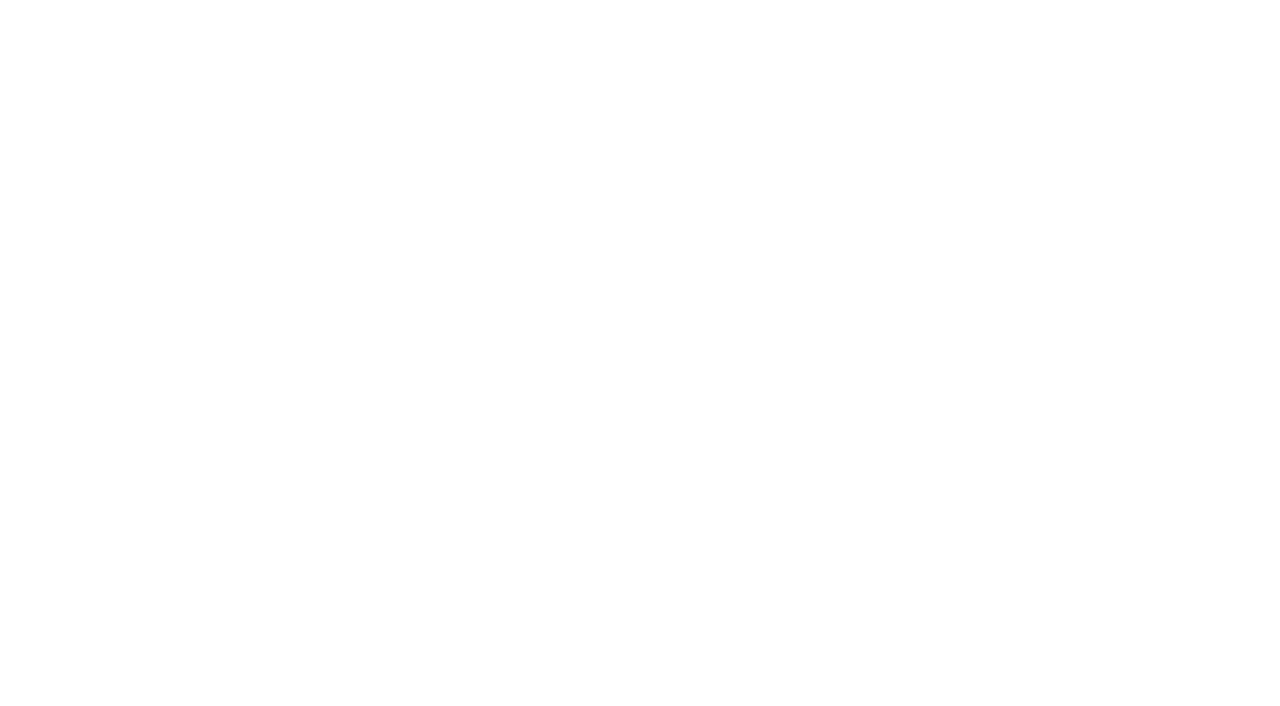
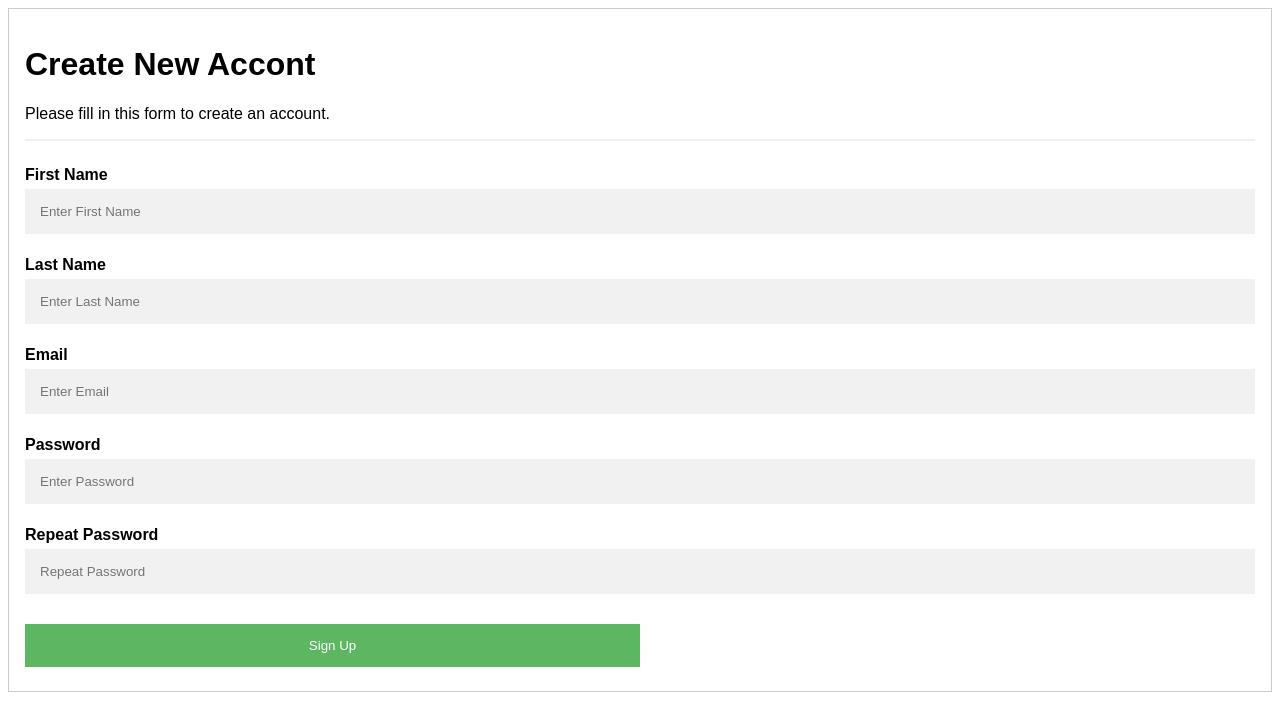
Before and after one commit to FACG4/w7-books, a website: page public/signUp.html in a window 1280 px wide. Drawn offline with Linux system fonts and the light colour scheme.

Commit message:
html sign up pade with css

```diff
--- a/public/css/style.css
+++ b/public/css/style.css
@@ -1,4 +1,4 @@
-
+/*
 
 body {
   text-align: center;
@@ -73,4 +73,75 @@ li:nth-child(odd) {
 }
 li:nth-child(even) {
   background-color: #f9e8d2
+} */
+
+
+body {font-family: Arial, Helvetica, sans-serif;}
+* {box-sizing: border-box}
+
+/* Full-width input fields */
+input[type=text], input[type=password] {
+    width: 100%;
+    padding: 15px;
+    margin: 5px 0 22px 0;
+    display: inline-block;
+    border: none;
+    background: #f1f1f1;
 }
+
+input[type=text]:focus, input[type=password]:focus {
+    background-color: #ddd;
+    outline: none;
+}
+
+hr {
+    border: 1px solid #f1f1f1;
+    margin-bottom: 25px;
+}
+
+/* Set a style for all buttons */
+button {
+    background-color: #4CAF50;
+    color: white;
+    padding: 14px 20px;
+    margin: 8px 0;
+    border: none;
+    cursor: pointer;
+    width: 100%;
+    opacity: 0.9;
+}
+
+button:hover {
+    opacity:1;
+}
+
+/* Extra styles for the cancel button */
+.cancelbtn {
+    padding: 14px 20px;
+    background-color: #f44336;
+}
+
+/* Float cancel and signup buttons and add an equal width */
+.cancelbtn, .signupbtn {
+  float: left;
+  width: 50%;
+}
+
+/* Add padding to container elements */
+.container {
+    padding: 16px;
+}
+
+/* Clear floats */
+.clearfix::after {
+    content: "";
+    clear: both;
+    display: table;
+}
+
+/* Change styles for cancel button and signup button on extra small screens */
+@media screen and (max-width: 300px) {
+    .cancelbtn, .signupbtn {
+       width: 100%;
+    }
+}
--- a/public/signUp.html
+++ b/public/signUp.html
@@ -4,9 +4,44 @@
     <meta charset="UTF-8">
     <meta name="viewport" content="width=device-width, initial-scale=1.0">
     <meta http-equiv="X-UA-Compatible" content="ie=edge">
+    <link rel="stylesheet" href="./css/style.css">
+
     <title>Document</title>
 </head>
 <body>
 
+
+<form action="/signUp" style="border:1px solid #ccc">
+    <div class="container">
+      <h1>Create New Accont</h1>
+      <p>Please fill in this form to create an account.</p>
+      <hr>
+
+      <label for="fname"><b>First Name</b></label>
+      <input type="text" placeholder="Enter First Name" name="fname" required>
+
+
+      <label for="lname"><b>Last Name</b></label>
+      <input type="text" placeholder="Enter Last Name" name="lname" required>
+
+
+
+      <label for="email"><b>Email</b></label>
+      <input type="text" placeholder="Enter Email" name="email" required>
+
+      <label for="psw"><b>Password</b></label>
+      <input type="password" placeholder="Enter Password" name="psw" required>
+
+      <label for="psw-repeat"><b>Repeat Password</b></label>
+      <input type="password" placeholder="Repeat Password" name="psw-repeat" required>
+
+
+      <div class="clearfix">
+        <button type="submit" class="signupbtn">Sign Up</button>
+      </div>
+    </div>
+  </form>
+
+
 </body>
 </html>
```
